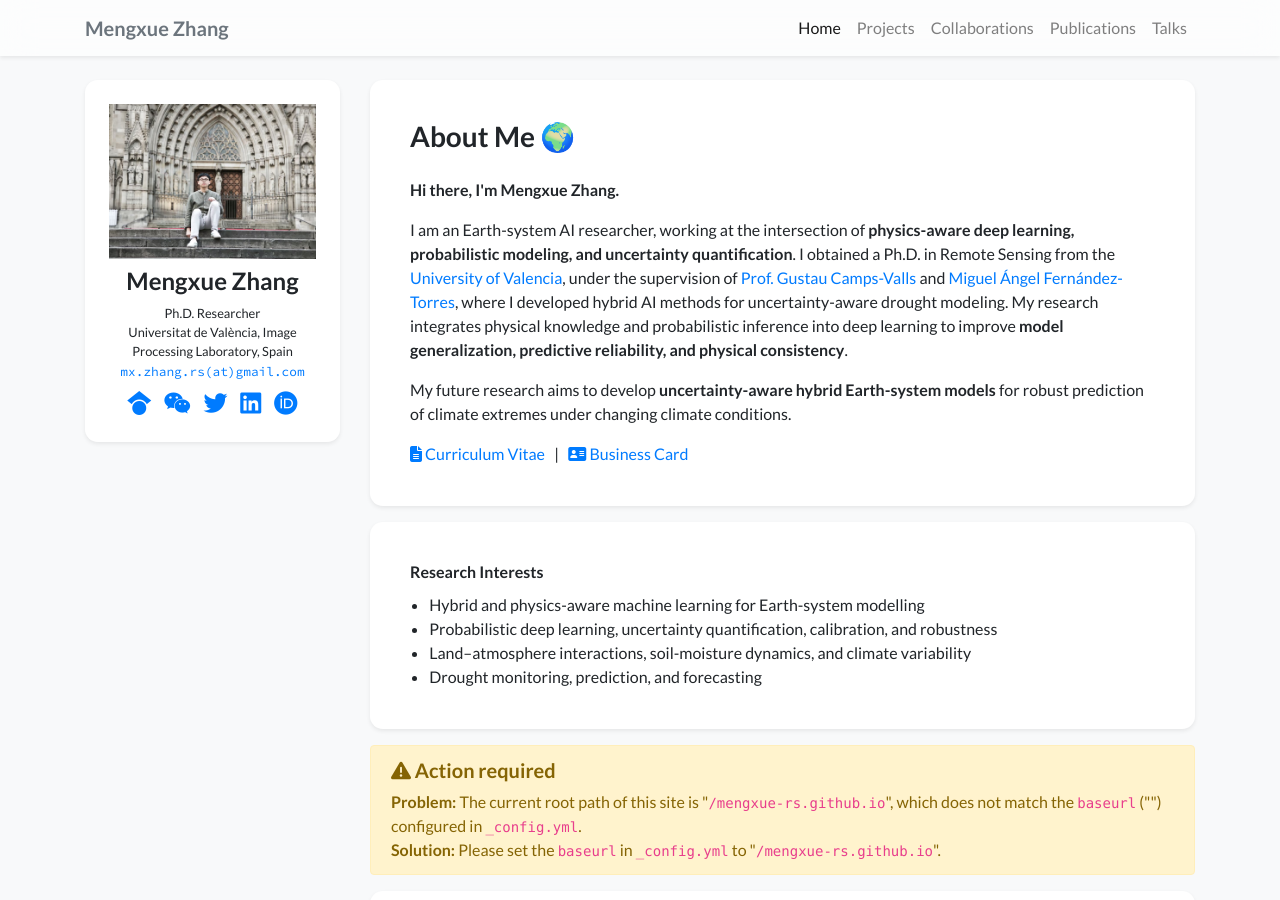
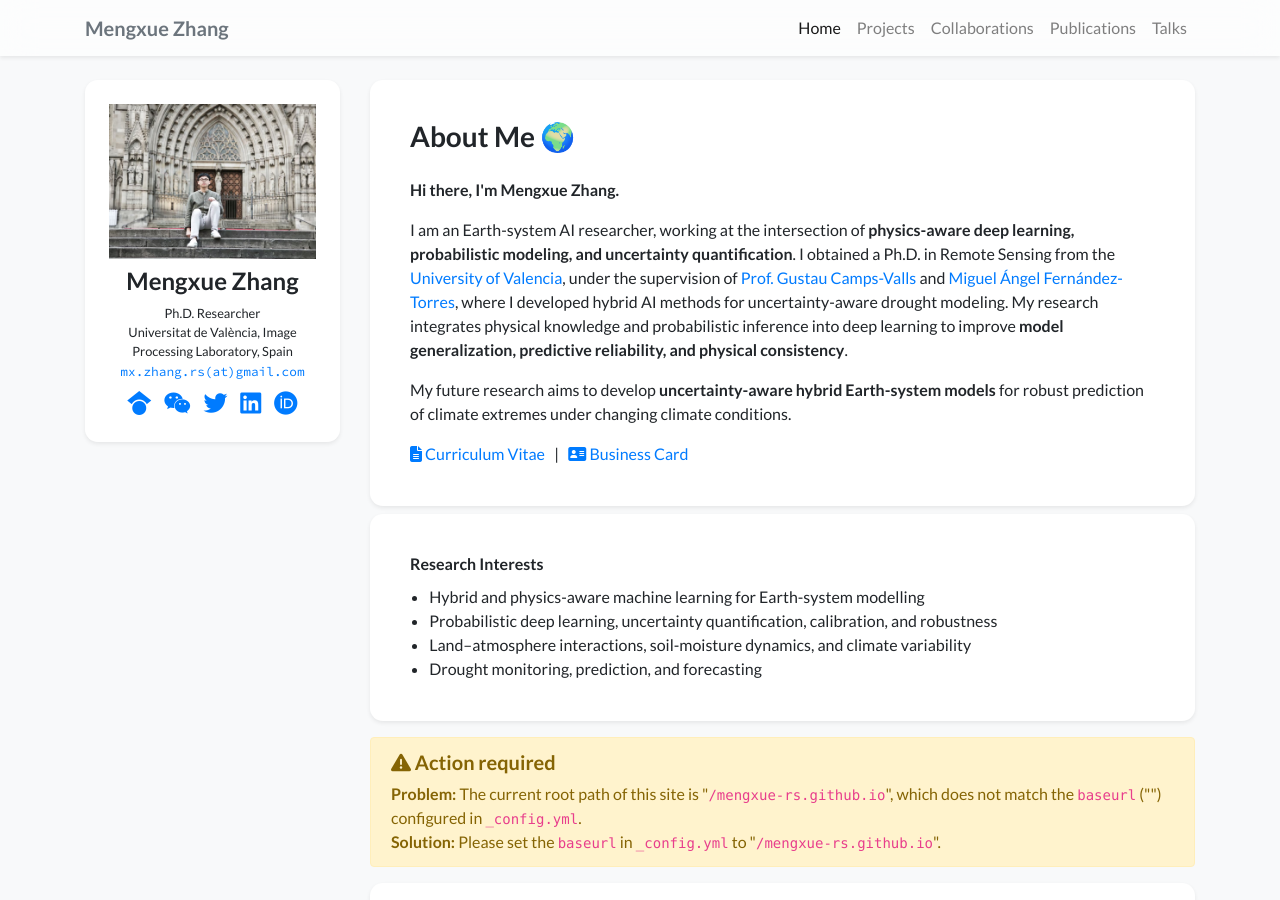
Before and after one commit to mengxue-rs/mengxue-rs.github.io, a Jekyll site: the page built from index.html, in a window 1280 px wide and 900 px high. Built offline with Jekyll 4.4.1, drawn with Linux system fonts in a browser that asks for light colours; nearby versions of some CDN libraries; a style sheet for code colours, icons or effects is not loaded.

Commit message:
Update interests_card.html

```diff
--- a/_includes/widgets/interests_card.html
+++ b/_includes/widgets/interests_card.html
@@ -1,5 +1,5 @@
 <div class="mt-3 d-md-none"></div>
-<div class="row mt-3">
+<div class="row mt-2">
     <div class="col">
         <div class="card border-0 shadow-sm bg-white">
             <div class="card-body p-4">
```
